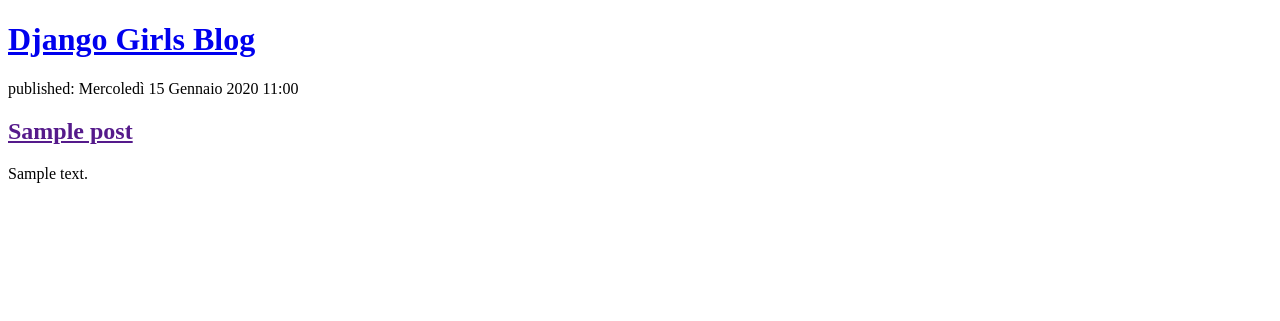
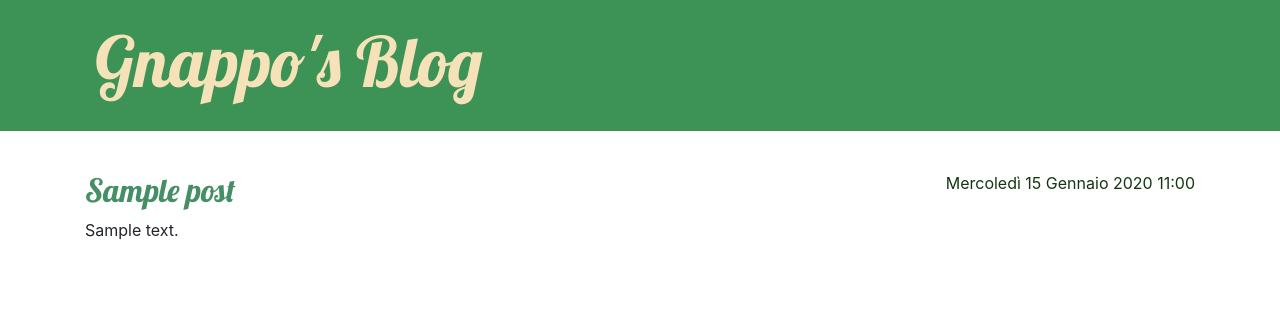
Before and after one commit to lauramancini0709-source/my-first-blog, a Django app: page / in a window 1280 px wide. Shown: the top 321 px of the page. Run offline with Django 5.2, Linux system fonts and the light colour scheme; tables that the repository leaves empty hold one stand-in row (values such as "Sample post").

Commit message:
Added view and template for detailed blog post as well as CSS for the site.

```diff
--- /dev/null
+++ b/blog/static/css/blog.css
@@ -0,0 +1,70 @@
+.page-header {
+    background-color: #3d9255;
+    margin-top: 0;
+    margin-bottom: 40px;
+    padding: 20px 20px 20px 40px;
+}
+
+.page-header h1,
+.page-header h1 a,
+.page-header h1 a:visited,
+.page-header h1 a:active {
+    color: #f6e2b9;
+    font-size: 52pt;
+    text-decoration: none;
+}
+
+h1,
+h2,
+h3,
+h4 {
+    font-family: 'Lobster', cursive;
+}
+
+.date {
+    color: #143612;
+}
+
+.save {
+    float: right;
+}
+
+.post-form textarea,
+.post-form input {
+    width: 100%;
+}
+
+.top-menu,
+.top-menu:hover,
+.top-menu:visited {
+    color: #ffffff;
+    float: right;
+    font-size: 26pt;
+    margin-right: 20px;
+}
+
+.post {
+    margin-bottom: 80px;
+}
+
+.post h2 a,
+.post h2 a:visited {
+    color: #468f66;
+}
+
+.post > .date,
+.post > .actions {
+    float: right;
+}
+
+.btn-default,
+.btn-default:visited {
+    color: #3d9255;
+    background: none;
+    border-color: #3d9255;
+}
+
+.btn-default:hover {
+    color: #FFFFFF;
+    background-color: #3d9255;
+}
--- /dev/null
+++ b/blog/templates/blog/base.html
@@ -0,0 +1,25 @@
+{% load static %}
+<!DOCTYPE html>
+<html>
+    <head>
+        <title>Gnappo's blog</title>
+        <link rel="stylesheet" href="https://cdn.jsdelivr.net/npm/bootstrap@4.5.3/dist/css/bootstrap.min.css" integrity="sha384-TX8t27EcRE3e/ihU7zmQxVncDAy5uIKz4rEkgIXeMed4M0jlfIDPvg6uqKI2xXr2" crossorigin="anonymous">
+        <link rel="stylesheet" href="{% static 'css/blog.css' %}">
+        <link href="//fonts.googleapis.com/css?family=Lobster&subset=latin,latin-ext" rel="stylesheet" type="text/css">
+    </head>
+    <body>
+        <header class="page-header">
+            <div class="container">
+                <h1><a href="/">Gnappo's Blog</a></h1>
+            </div>
+        </header>
+        <main class="container">
+            <div class="row">
+                <div class="col">
+                {% block content %}
+                {% endblock %}
+                </div>
+            </div>
+        </main>
+    </body>
+</html>
--- a/blog/templates/blog/post_list.html
+++ b/blog/templates/blog/post_list.html
@@ -1,19 +1,13 @@
-<!DOCTYPE html>
-<html>
-    <head>
-        <title>Gnappo's blog</title>
-    </head>
-    <body>
-        <header>
-            <h1><a href="/">Django Girls Blog</a></h1>
-        </header>
+{% extends 'blog/base.html' %}
 
-        {% for post in posts %}
-            <article>
-                <time>published: {{ post.published_date }}</time>
-                <h2><a href="">{{ post.title }}</a></h2>
-                <p>{{ post.text|linebreaksbr }}</p>
-            </article>
-        {% endfor %}
-    </body>
-</html>
+{% block content %}
+    {% for post in posts %}
+        <article class="post">
+            <time class="date">
+                {{ post.published_date }}
+            </time>
+            <h2><a href="{% url 'post_detail' pk=post.pk %}">{{ post.title }}</a></h2>
+            <p>{{ post.text|linebreaksbr }}</p>
+        </article>
+    {% endfor %}
+{% endblock %}
--- a/blog/urls.py
+++ b/blog/urls.py
@@ -3,4 +3,5 @@ from . import views
 
 urlpatterns = [
     path('',views.post_list, name='post_list'),
+    path('post/<int:pk>/', views.post_detail, name='post_detail'),
 ]
--- a/blog/views.py
+++ b/blog/views.py
@@ -1,7 +1,12 @@
 from django.shortcuts import render
 from django.utils import timezone
 from .models import Post
+from django.shortcuts import render, get_object_or_404
 
 def post_list(request):
     posts = Post.objects.filter(published_date__lte=timezone.now()).order_by('published_date')
     return render(request, 'blog/post_list.html', {'posts': posts})
+
+def post_detail(request, pk):
+    post = get_object_or_404(Post, pk=pk)
+    return render(request, 'blog/post_detail.html', {'post': post})
```
Also changed, not shown: blog/templates/blog/post_detail.html (added, +13 -0 lines).
